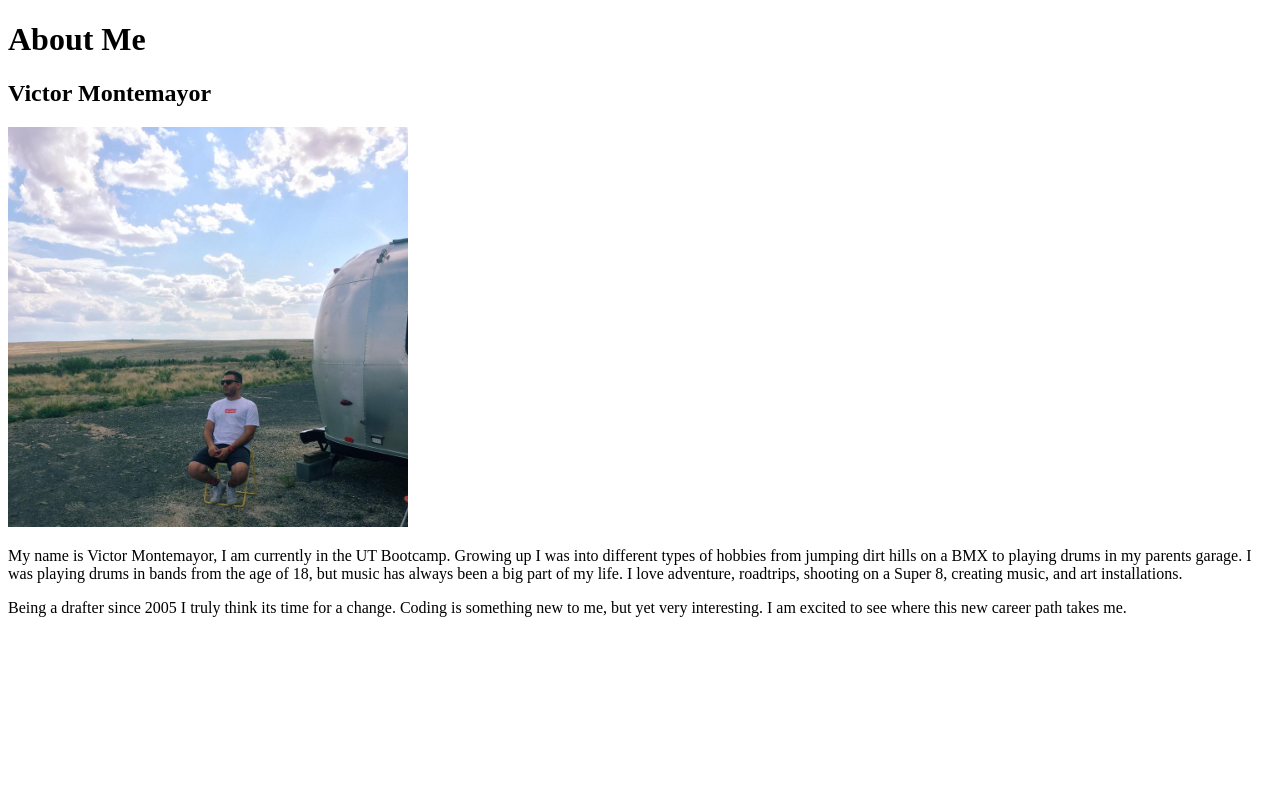
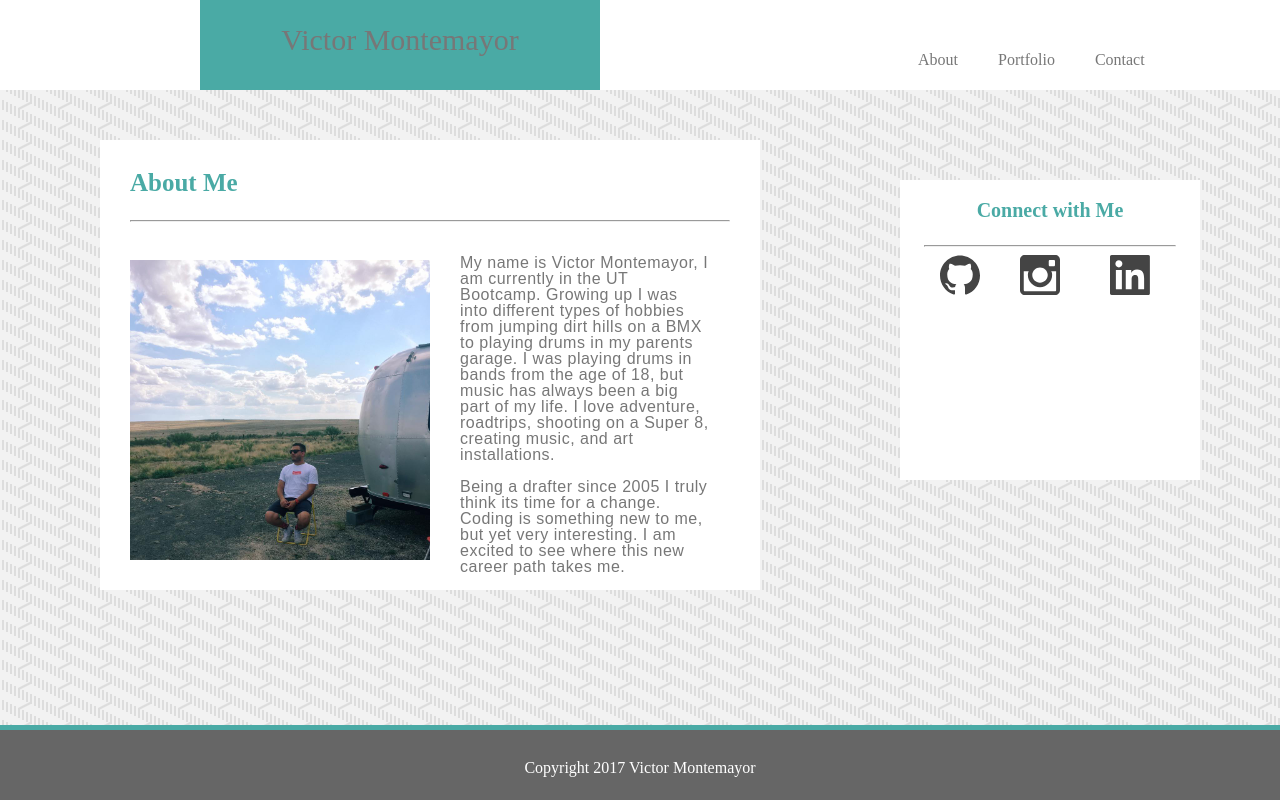
Before and after one commit to vikmm/Basic-Portfolio, a plain HTML site: page index.html in a window 1280 px wide. Drawn offline with Linux system fonts and the light colour scheme; files whose address does not match are found by name.

Commit message:
finished homework

```diff
--- a/assets/css/style.css
+++ b/assets/css/style.css
@@ -0,0 +1,190 @@
+html, body {
+	padding: 0;
+	margin: 0;
+}
+
+.bio {
+	color: #777;
+	font-family: Arial;
+	margin-right: 20px;
+	margin-left: 20px;
+	letter-spacing: .5px;
+}
+
+.vik {
+	float: left;
+	padding-right: 30px;
+	padding-top: 30px;
+
+
+}
+
+h1{
+	background-color: #4aaaa5;
+	font-size: 30px;
+	height: 90px;
+	width: 400px;
+	text-align: center;
+	float: left;
+
+}
+
+header {
+	overflow: auto;
+
+}
+
+html {
+	background: url(/Users/victormontemayor/Homework1/Basic-Portfolio/assets/images/small_steps.png);
+}
+
+
+h2 {
+	color: #4aaaa5;
+	font-size: 25px;
+	font-weight: bold;
+}
+
+h3 {
+	color: #4aaaa5;
+	font-size: 20px;
+	font-weight: bold;
+	padding-top: 20px;
+
+
+}
+
+#wrapper {
+	max-width: 100%;
+	margin: 0 auto;
+	background-color: #fff;
+
+
+}
+
+header h1 {
+	color: #777;
+	line-height: 80px;
+	margin-left: 200px;
+}
+
+.main_menu {
+	padding: 5px 80px 5px 0px;
+	line-height: 10px;
+	background-color: #fff;
+	margin-top: 50px;
+	margin-left: 300px;
+
+
+}
+
+nav {
+	float: left;
+}
+
+.ul.main_menu {
+	margin-top: 20px;
+	float: left;
+	margin-right: 30px;
+}
+
+.main_menu li {
+	display: inline;
+	padding: 0px 10px 0px 10px;
+}
+
+.main_menu a {
+	text-decoration: none;
+	color: #777;
+	padding: 8px;
+}
+
+.main_menu a:hover {
+	color: #4aaaa5;
+
+}
+
+.aboutme {
+	background-color: #fff;
+	width: 600px;
+	height: 390px;
+	padding: 30px;
+	margin-left: 100px;
+	margin-top: 50px;
+}
+
+.contact {
+	background-color: #fff;
+	width: 700px;
+	height: 390px;
+	padding: 30px;
+	margin-left: 100px;
+	margin-top: 50px;
+
+}
+
+.portfolio {
+	background-color: #fff;
+	width: 700px;
+	height: 400px;
+	padding: 30px;
+	margin-left: 100px;
+	margin-top: 50px;
+}
+
+
+
+
+hr {
+	margin-top: 25px;
+
+}
+
+.bio {
+	padding-top: 25px;
+
+}
+
+.connectwithme {
+	height: 300px;
+	width: 300px;
+	background-color: #fff;
+	text-align: center;
+	margin-left: 900px;
+	margin-top: -410px;
+	clear: right;
+
+}
+
+.git {
+	float: left;
+	padding-left: 40px;
+}
+
+.instagram {
+	float: left;
+	padding-left: 40px;
+
+}
+
+
+
+
+#footer {
+	height: 70px;
+	width: 100%;
+	color: #fff;
+	background-color: #666;
+	text-align: center;
+	position: absolute;
+	bottom: 0;
+	border-top: 5px solid #4aaaa5;
+
+
+
+}
+
+#footer p {
+	margin-top: 30px;
+
+}
--- a/index.html
+++ b/index.html
@@ -2,13 +2,71 @@
 <html>
   <head>
     <meta charset="UTF-8">
-    <title>Portfolio</title>
+    <title>Biography</title>
+    <link rel="stylesheet" type="text/css" href="assets/css/reset.css">
+    <link rel="stylesheet" type="text/css" href="assets/css/style.css">
   </head>
   <body>
-  <h1>About Me</h1>
-  <h2>Victor Montemayor</h2>
-  <img src="/Users/victormontemayor/Homework1/Basic-Portfolio/assets/images/vik.jpg" alt="My profile photo" style="width:400px;height:400px;">
-  <p>My name is Victor Montemayor, I am currently in the UT Bootcamp. Growing up I was into different types of hobbies from jumping dirt hills on a BMX to playing drums in my parents garage. I was playing drums in bands from the age of 18, but music has always been a big part of my life. I love adventure, roadtrips, shooting on a Super 8, creating music, and art installations.</p>
-  <p>Being a drafter since 2005 I truly think its time for a change. Coding is something new to me, but yet very interesting. I am excited to see where this new career path takes me.</p>
+
+
+
+     <div id="wrapper">
+      <header>
+
+      <h1>Victor Montemayor</h1>
+
+       <nav>
+          <ul class="main_menu">
+            <li><a href="about.html">About</a></li>
+            <li><a href="portfolio.html">Portfolio</a></li>
+            <li><a href="contact.html">Contact</a></li>
+
+          </ul>
+        </nav>
+
+      </header>
+
+
+    </div>
+
+
+
+
+
+      <section class="aboutme">
+
+      <h2>About Me</h2>
+      <hr>
+        <div class="vik">
+      <img src="/Users/victormontemayor/Homework1/Basic-Portfolio/assets/images/vik.jpg" alt="My profile photo" style="width:300px;height 300;"></div>
+
+      <div class="bio">
+    <p>My name is Victor Montemayor, I am currently in the UT Bootcamp. Growing up I was into different types of hobbies from jumping dirt hills on a BMX to playing drums in my parents garage. I was playing drums in bands from the age of 18, but music has always been a big part of my life. I love adventure, roadtrips, shooting on a Super 8, creating music, and art installations.</p>
+    <br>
+    <p>Being a drafter since 2005 I truly think its time for a change. Coding is something new to me, but yet very interesting. I am excited to see where this new career path takes me.</p></div></section>
+
+    <section class="connectwithme">
+
+      <h3>Connect with Me</h3>
+      <hr width="250">
+
+      <ul>
+        <div class="git">
+      <a href="https://github.com/vikmm"><img src="assets/images/social-1_logo-github.svg" alt="Github icon" style="width: 40px; height: 40px;"></a></div>
+        <div class="instagram">
+      <a href="https://www.instagram.com/georgewesst/"><img src="assets/images/social-1_logo-instagram.svg" alt="Instagram icon" style="width: 40px; height: 40px;"></a></div>
+        <div class="linkedin"
+      <a href="https://www.linkedin.com/in/victor-montemayor-b124253b/"><img src="assets/images/social-1_logo-linkedin.svg" alt="Instagram icon" style="width: 40px; height: 40px;"></a>
+      </ul>
+
+
+    </section>
+
+
+        <div id="footer">
+    <p>Copyright 2017 Victor Montemayor</p>
+    </div>
+
+
   </body>
 </html>
```
Also changed, not shown: contact.html (+95 -0 lines), portfolio.html (+91 -0 lines), assets/images/apps.jpg (added), assets/images/hangman.jpg (added), assets/images/small_steps.png (added), assets/images/triviagame.jpg (added), assets/images/weatherwidget.jpg (added), assets/images/websites.jpg (added).
